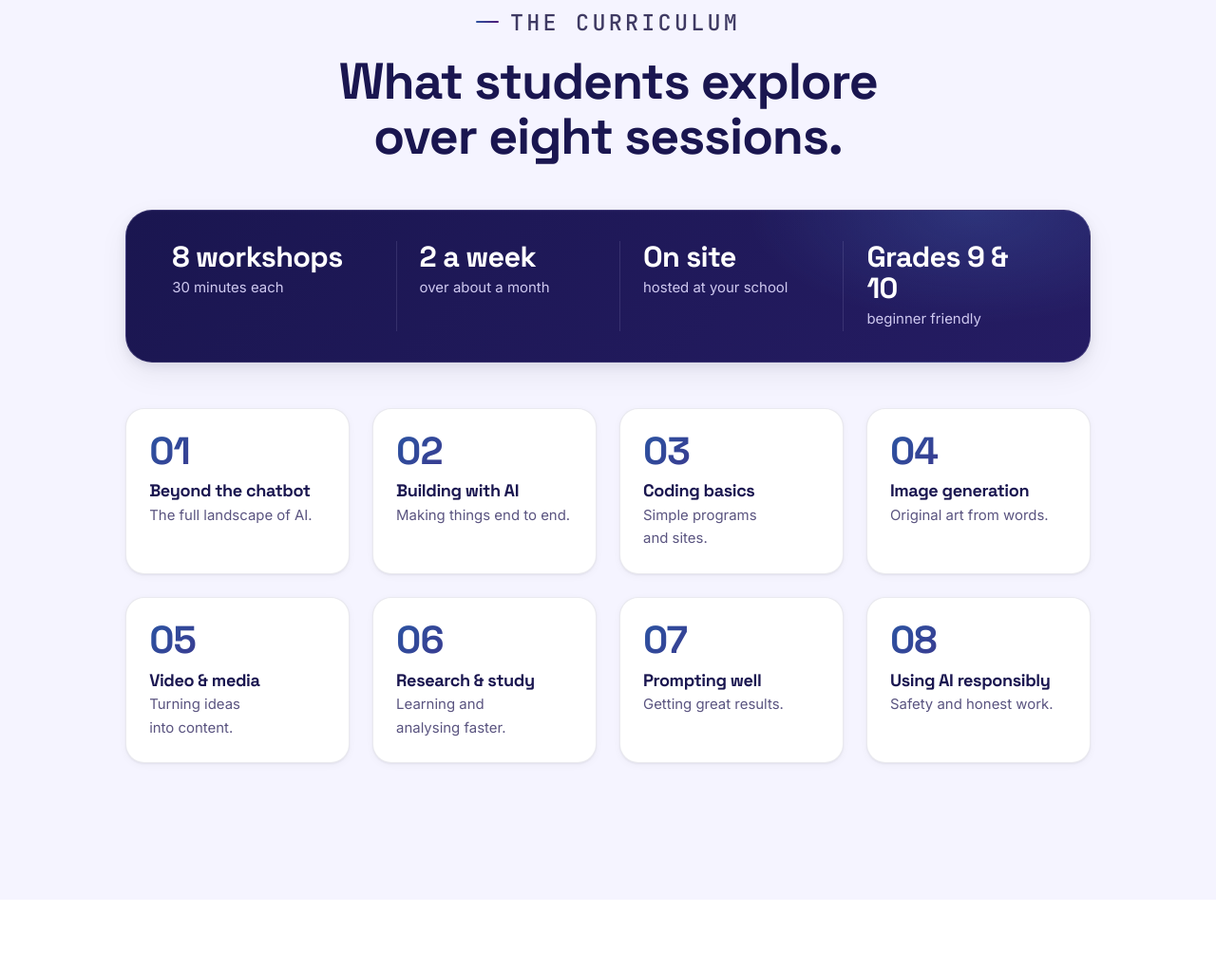
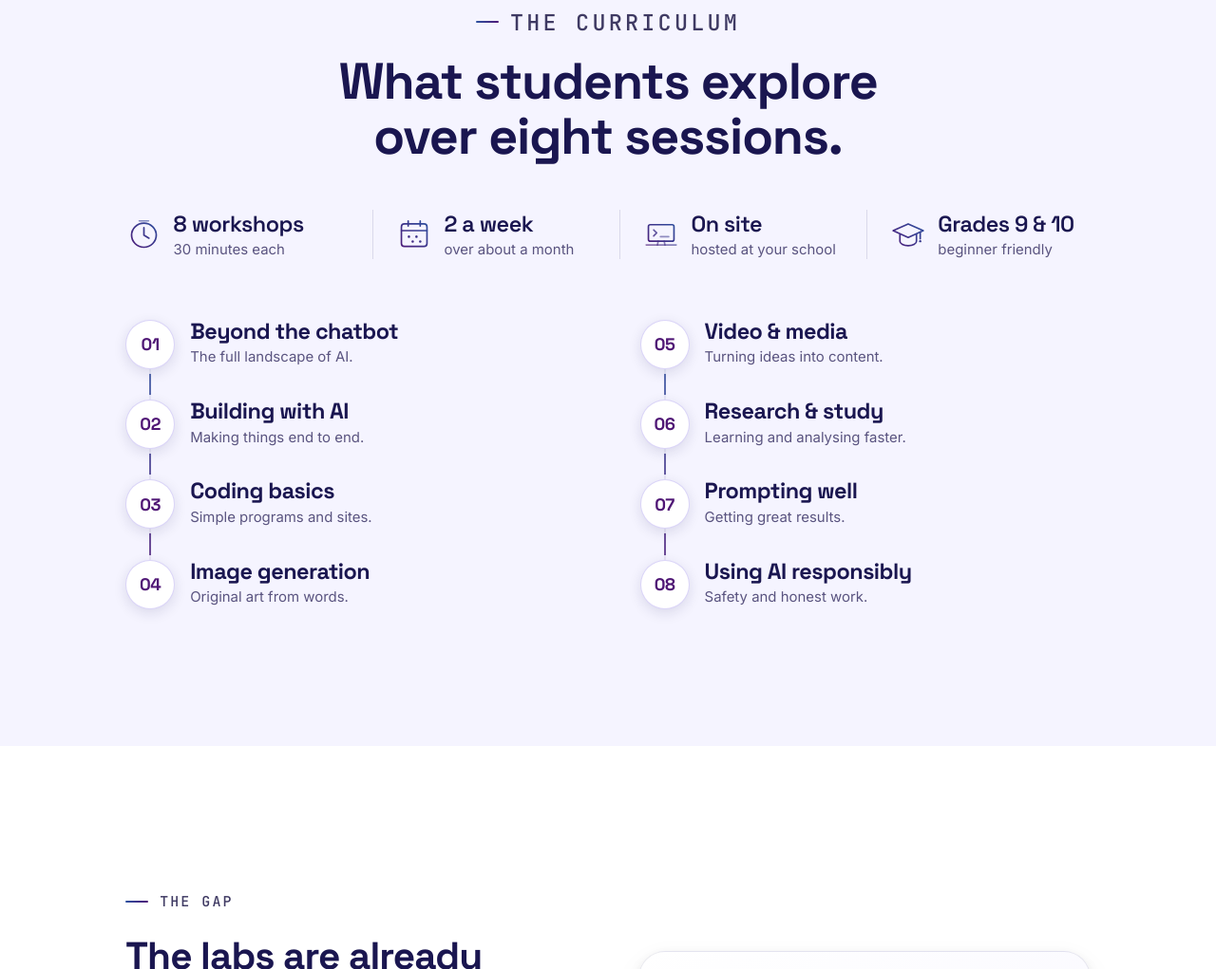
Before and after one commit to shadowlord9600-sys/mashal-website, a plain HTML site: page index.html in a window 1280 px wide. Shown: the part 1498-2519 px from the top of the page at 95% size. Drawn offline with Linux system fonts and the light colour scheme; a web font is replaced by a local one.

Commit message:
De-box the curriculum section
The glance facts become a plain icon strip (no cards, no dark panel) and
the eight sessions move onto two lit rails with numbered circle markers —
the site's station language instead of 12 white rectangles.

Co-Authored-By: Claude Opus 4.8 <noreply@anthropic.com>

```diff
--- a/css/home.css
+++ b/css/home.css
@@ -260,98 +260,100 @@
 }
 
 /* ==========================================================================
-   The programme at a glance — the pitch deck's dark panel, as a band.
+   The programme at a glance — a plain strip of four facts. No cards, no
+   panel: the icons and a hairline between items do all the work.
    ========================================================================== */
-.glance {
+.facts {
   display: grid;
   grid-template-columns: repeat(4, 1fr);
   gap: var(--space-lg);
-  padding: var(--space-xl) var(--space-2xl);
-  margin-bottom: var(--space-2xl);
-  background:
-    radial-gradient(24rem 12rem at 88% 0%, rgba(96, 165, 250, 0.18), transparent 62%),
-    linear-gradient(135deg, var(--bg-dark-2), #251C63);
-  border: 1px solid rgba(207, 201, 240, 0.16);
-  border-radius: var(--radius-xl);
-  box-shadow: var(--shadow-md);
+  margin-bottom: var(--space-3xl);
 }
-.glance__item {
-  display: grid;
-  gap: var(--space-2xs);
-  align-content: start;
+.fact {
+  display: flex;
+  align-items: center;
+  gap: var(--space-sm);
 }
-.glance__item:not(:first-child) {
+.fact:not(:first-child) {
   padding-left: var(--space-lg);
-  border-left: 1px solid rgba(207, 201, 240, 0.14);
+  border-left: 1px solid rgba(26, 22, 80, 0.12);
 }
-.glance__big {
+.fact__icon { width: 2.4rem; height: 2.4rem; flex: none; }
+.fact__body { display: grid; line-height: 1.35; min-width: 0; }
+.fact__body strong {
   font-family: var(--font-display);
-  font-size: var(--step-2);
-  font-weight: var(--fw-bold);
+  font-weight: var(--fw-semibold);
+  font-size: var(--step-1);
   letter-spacing: var(--tracking-tight);
-  line-height: var(--lh-tight);
-  color: #FFFFFF;                       /* 16.5:1 on the panel's darkest end */
+  color: var(--text-ink);
 }
-.glance__sub { font-size: var(--step--1); color: var(--text-on-dark-soft); }
+.fact__body span { font-size: var(--step--1); color: var(--text-muted); }
 
 @media (max-width: 61.99em) {
-  .glance { grid-template-columns: repeat(2, 1fr); row-gap: var(--space-xl); padding: var(--space-xl); }
-  .glance__item:nth-child(3) { padding-left: 0; border-left: 0; }
+  .facts { grid-template-columns: repeat(2, 1fr); row-gap: var(--space-xl); }
+  .fact:nth-child(3) { padding-left: 0; border-left: 0; }
 }
 @media (max-width: 35.99em) {
-  .glance { grid-template-columns: 1fr; }
-  .glance__item:not(:first-child) { padding-left: 0; border-left: 0; padding-top: var(--space-md); border-top: 1px solid rgba(207, 201, 240, 0.14); }
+  .facts { grid-template-columns: 1fr; }
+  .fact:not(:first-child) { padding-left: 0; border-left: 0; }
 }
 
 /* ==========================================================================
-   The syllabus — eight sessions in teaching order (a genuine sequence,
-   hence the numbers). Compact tiles, four across like the deck.
+   The syllabus — eight sessions on two lit rails, side by side. The site's
+   station language (gradient line + circle markers), no tiles anywhere.
+   Numbers, not icons, in the markers: this is a genuine sequence.
    ========================================================================== */
 .syllabus {
   display: grid;
-  grid-template-columns: repeat(4, 1fr);
-  gap: var(--space-lg);
+  grid-template-columns: repeat(2, 1fr);
+  gap: var(--space-2xl) clamp(2rem, 1rem + 4vw, 5rem);
 }
-.syl {
+.srail {
+  position: relative;
+  display: grid;
+  row-gap: var(--space-xl);
+}
+.srail::before {
+  content: "";
+  position: absolute;
+  left: calc(1.625rem - 1px);
+  top: 1.25rem;
+  bottom: 1.25rem;
+  width: 2px;
+  border-radius: 2px;
+  background: linear-gradient(180deg, var(--brand-blue), var(--brand-purple));
+  opacity: 0.8;
+}
+.srail__item {
+  position: relative;
+  display: grid;
+  grid-template-columns: 3.25rem 1fr;
+  column-gap: var(--space-md);
+  align-items: center;
+}
+.srail__marker {
+  display: grid;
+  place-items: center;
+  width: 3.25rem;
+  height: 3.25rem;
+  border-radius: 50%;
   background: var(--surface);
-  border: 1px solid rgba(26, 22, 80, 0.09);
-  border-radius: var(--radius-lg);
-  padding: var(--space-lg);
-  box-shadow: var(--shadow-sm);
-  transition: transform var(--dur-base) var(--ease-out),
-              box-shadow var(--dur-base) var(--ease-out),
-              border-color var(--dur-base) var(--ease-out);
+  border: 1px solid rgba(91, 63, 224, 0.22);
+  box-shadow: 0 4px 14px rgba(26, 22, 80, 0.12), 0 0 0 5px rgba(245, 244, 255, 0.9);
+  z-index: 1;
+  font-family: var(--font-display);
+  font-weight: var(--fw-bold);
+  font-size: var(--step-0);
+  letter-spacing: var(--tracking-tight);
+  background-color: var(--surface);
+  color: var(--brand-purple);
 }
-.syl:hover {
-  transform: translateY(-6px);
-  box-shadow: var(--shadow-md);
-  border-color: rgba(91, 63, 224, 0.28);
-}
-.syl__num {
-  display: block;
-  font-family: var(--font-display);
-  font-size: var(--step-3);
-  font-weight: var(--fw-bold);
-  line-height: 1;
-  letter-spacing: var(--tracking-tight);
-  margin-bottom: var(--space-sm);
-  background: var(--brand-gradient);
-  -webkit-background-clip: text;
-          background-clip: text;
-  color: transparent;
-  -webkit-text-fill-color: transparent;
-}
-@supports not ((-webkit-background-clip: text) or (background-clip: text)) {
-  .syl__num { background: none; color: var(--brand-purple); -webkit-text-fill-color: currentColor; }
-}
-.syl h3 { font-size: var(--step-0); margin-bottom: var(--space-2xs); }
-.syl p { font-size: var(--step--1); color: var(--text-muted); }
+.srail__text { min-width: 0; }
+.srail__text h3 { font-size: var(--step-1); margin-bottom: 0.15rem; }
+.srail__text p { font-size: var(--step--1); color: var(--text-muted); }
 
-@media (max-width: 61.99em) { .syllabus { grid-template-columns: repeat(2, 1fr); } }
-@media (max-width: 35.99em) { .syllabus { grid-template-columns: 1fr; } }
-
-@media (prefers-reduced-motion: reduce) {
-  .syl:hover { transform: none; }
+@media (max-width: 47.99em) {
+  .syllabus { grid-template-columns: 1fr; gap: var(--space-xl); }
 }
 
 /* ==========================================================================
--- a/css/main.css
+++ b/css/main.css
@@ -202,6 +202,7 @@ a { color: inherit; }
    Cards — the workhorse. Detail lives in cards, not paragraphs.
    ========================================================================== */
 .grid { display: grid; gap: var(--space-lg); }
+.grid--4 { grid-template-columns: repeat(4, 1fr); }
 .grid--3 { grid-template-columns: repeat(3, 1fr); }
 .grid--2 { grid-template-columns: repeat(2, 1fr); }
 
@@ -210,10 +211,10 @@ a { color: inherit; }
    home.css instead) kept three columns at 375px and pushed the page to 480px
    wide. Any page using .grid gets the responsive behaviour by definition. */
 @media (max-width: 61.99em) {
-  .grid--3 { grid-template-columns: repeat(2, 1fr); }
+  .grid--4, .grid--3 { grid-template-columns: repeat(2, 1fr); }
 }
 @media (max-width: 47.99em) {
-  .grid--3, .grid--2 { grid-template-columns: 1fr; }
+  .grid--4, .grid--3, .grid--2 { grid-template-columns: 1fr; }
 }
 
 .card {
--- a/index.html
+++ b/index.html
@@ -198,71 +198,66 @@
         <h2>What students explore over eight sessions.</h2>
       </div>
 
-      <!-- The programme at a glance — the four facts a school head checks
-           the timetable against. -->
-      <div class="glance reveal" role="group" aria-label="The programme at a glance">
-        <div class="glance__item">
-          <span class="glance__big">8 workshops</span>
-          <span class="glance__sub">30 minutes each</span>
-        </div>
-        <div class="glance__item">
-          <span class="glance__big">2 a week</span>
-          <span class="glance__sub">over about a month</span>
-        </div>
-        <div class="glance__item">
-          <span class="glance__big">On site</span>
-          <span class="glance__sub">hosted at your school</span>
-        </div>
-        <div class="glance__item">
-          <span class="glance__big">Grades 9 &amp; 10</span>
-          <span class="glance__sub">beginner friendly</span>
-        </div>
+      <!-- The programme at a glance — four facts as a plain strip, no cards. -->
+      <ul class="facts reveal">
+        <li class="fact">
+          <img class="fact__icon" src="assets/icons/clock.svg" alt="" width="48" height="48">
+          <span class="fact__body"><strong>8 workshops</strong><span>30 minutes each</span></span>
+        </li>
+        <li class="fact">
+          <img class="fact__icon" src="assets/icons/calendar.svg" alt="" width="48" height="48">
+          <span class="fact__body"><strong>2 a week</strong><span>over about a month</span></span>
+        </li>
+        <li class="fact">
+          <img class="fact__icon" src="assets/icons/lab.svg" alt="" width="48" height="48">
+          <span class="fact__body"><strong>On site</strong><span>hosted at your school</span></span>
+        </li>
+        <li class="fact">
+          <img class="fact__icon" src="assets/icons/grades.svg" alt="" width="48" height="48">
+          <span class="fact__body"><strong>Grades 9 &amp; 10</strong><span>beginner friendly</span></span>
+        </li>
+      </ul>
+
+      <!-- The eight sessions on two lit rails — the site's station language,
+           not tiles. A genuine sequence, so the numbers earn their place. -->
+      <div class="syllabus">
+        <ol class="srail" start="1">
+          <li class="srail__item reveal">
+            <span class="srail__marker" aria-hidden="true">01</span>
+            <div class="srail__text"><h3>Beyond the chatbot</h3><p>The full landscape of AI.</p></div>
+          </li>
+          <li class="srail__item reveal d1">
+            <span class="srail__marker" aria-hidden="true">02</span>
+            <div class="srail__text"><h3>Building with AI</h3><p>Making things end to end.</p></div>
+          </li>
+          <li class="srail__item reveal d2">
+            <span class="srail__marker" aria-hidden="true">03</span>
+            <div class="srail__text"><h3>Coding basics</h3><p>Simple programs and sites.</p></div>
+          </li>
+          <li class="srail__item reveal d3">
+            <span class="srail__marker" aria-hidden="true">04</span>
+            <div class="srail__text"><h3>Image generation</h3><p>Original art from words.</p></div>
+          </li>
+        </ol>
+        <ol class="srail" start="5">
+          <li class="srail__item reveal d1">
+            <span class="srail__marker" aria-hidden="true">05</span>
+            <div class="srail__text"><h3>Video &amp; media</h3><p>Turning ideas into content.</p></div>
+          </li>
+          <li class="srail__item reveal d2">
+            <span class="srail__marker" aria-hidden="true">06</span>
+            <div class="srail__text"><h3>Research &amp; study</h3><p>Learning and analysing faster.</p></div>
+          </li>
+          <li class="srail__item reveal d3">
+            <span class="srail__marker" aria-hidden="true">07</span>
+            <div class="srail__text"><h3>Prompting well</h3><p>Getting great results.</p></div>
+          </li>
+          <li class="srail__item reveal d4">
+            <span class="srail__marker" aria-hidden="true">08</span>
+            <div class="srail__text"><h3>Using AI responsibly</h3><p>Safety and honest work.</p></div>
+          </li>
+        </ol>
       </div>
-
-      <!-- The eight sessions, in teaching order — a genuine sequence, so the
-           numbering is earning its place. -->
-      <ol class="syllabus">
-        <li class="syl reveal">
-          <span class="syl__num" aria-hidden="true">01</span>
-          <h3>Beyond the chatbot</h3>
-          <p>The full landscape of AI.</p>
-        </li>
-        <li class="syl reveal d1">
-          <span class="syl__num" aria-hidden="true">02</span>
-          <h3>Building with AI</h3>
-          <p>Making things end to end.</p>
-        </li>
-        <li class="syl reveal d2">
-          <span class="syl__num" aria-hidden="true">03</span>
-          <h3>Coding basics</h3>
-          <p>Simple programs and sites.</p>
-        </li>
-        <li class="syl reveal d3">
-          <span class="syl__num" aria-hidden="true">04</span>
-          <h3>Image generation</h3>
-          <p>Original art from words.</p>
-        </li>
-        <li class="syl reveal">
-          <span class="syl__num" aria-hidden="true">05</span>
-          <h3>Video &amp; media</h3>
-          <p>Turning ideas into content.</p>
-        </li>
-        <li class="syl reveal d1">
-          <span class="syl__num" aria-hidden="true">06</span>
-          <h3>Research &amp; study</h3>
-          <p>Learning and analysing faster.</p>
-        </li>
-        <li class="syl reveal d2">
-          <span class="syl__num" aria-hidden="true">07</span>
-          <h3>Prompting well</h3>
-          <p>Getting great results.</p>
-        </li>
-        <li class="syl reveal d3">
-          <span class="syl__num" aria-hidden="true">08</span>
-          <h3>Using AI responsibly</h3>
-          <p>Safety and honest work.</p>
-        </li>
-      </ol>
     </div>
   </section>
 
```
Also changed, not shown: assets/icons/calendar.svg (added), assets/icons/grades.svg (added).
